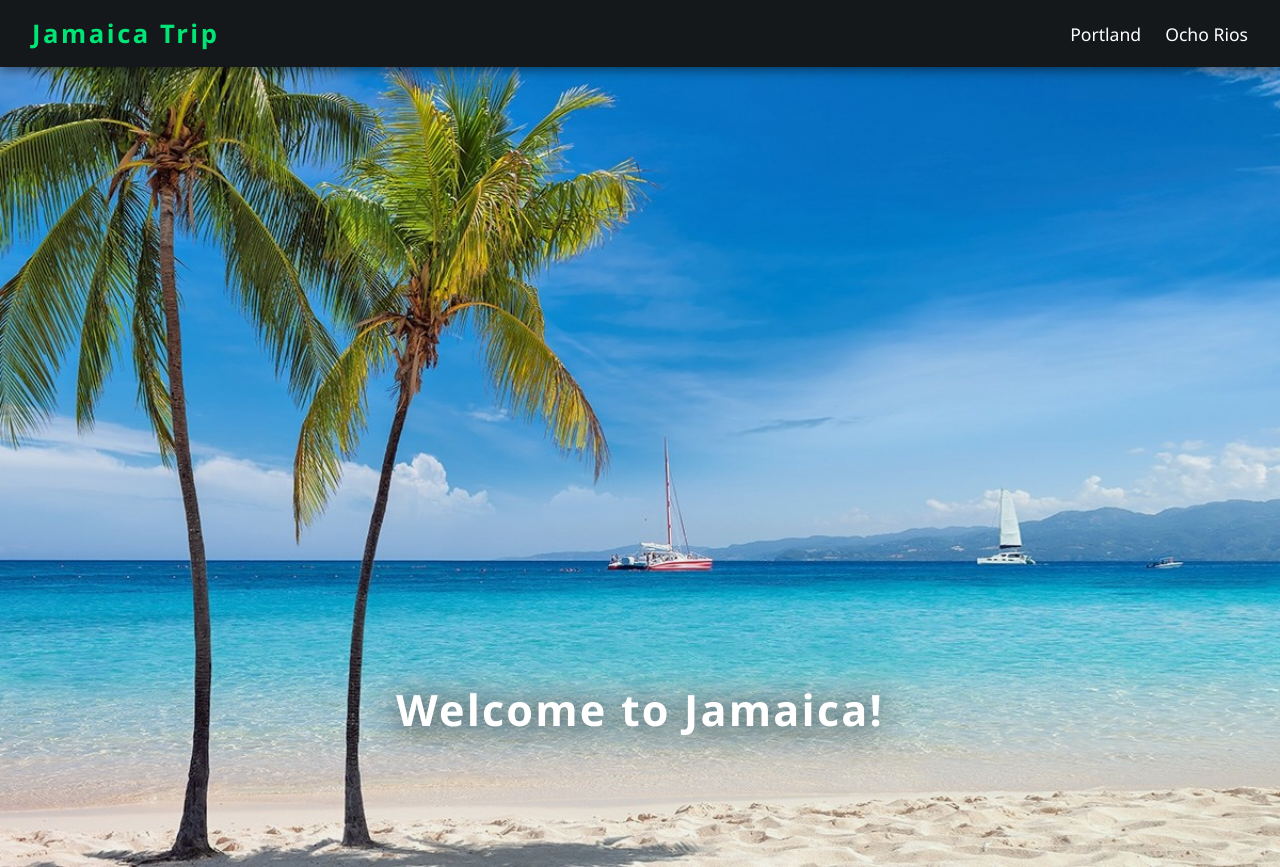
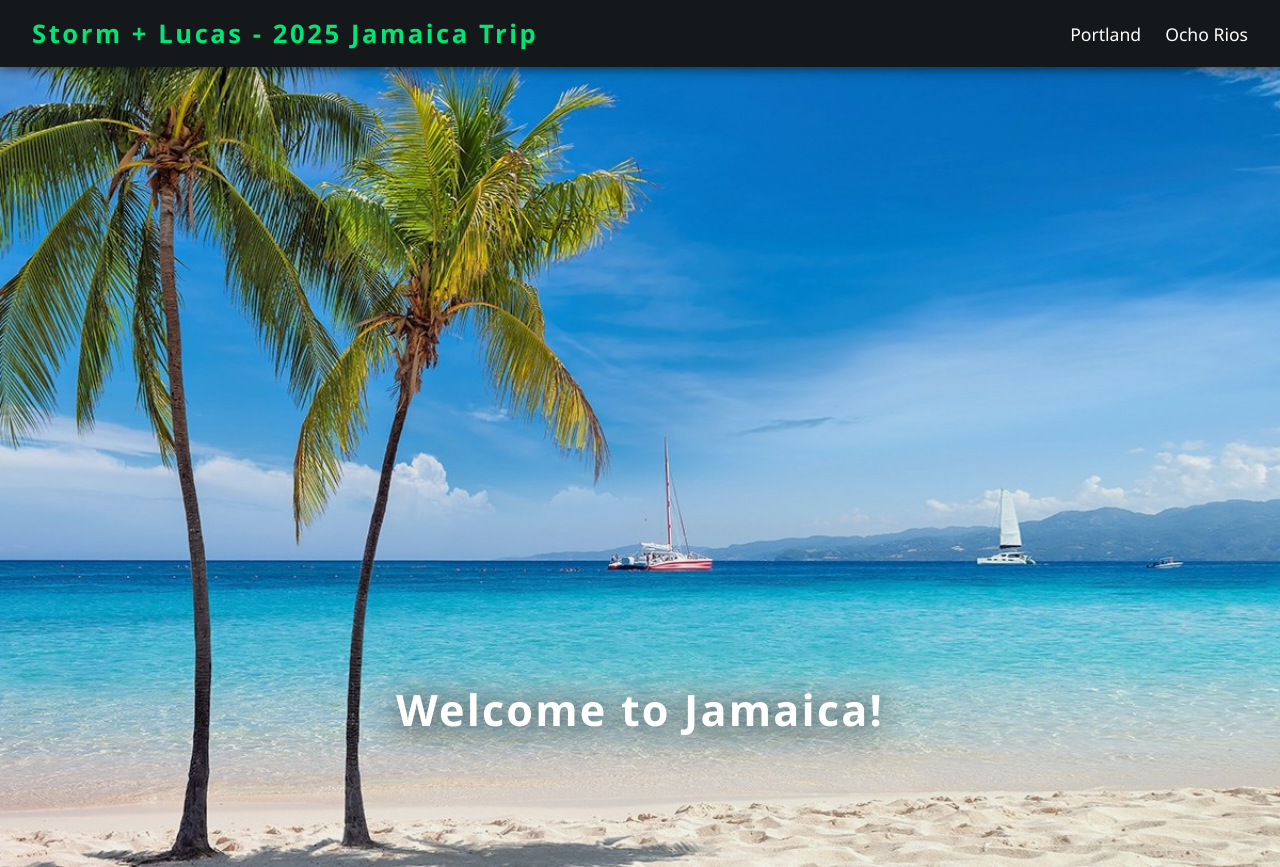
Before and after one commit to stormchin/jamaica2025, a React (Vite) app: page / in a window 1280 px wide. Built offline with nearby package versions, Linux system fonts and the light colour scheme.

Commit message:
Update landing page

```diff
--- a/src/components/Navbar.jsx
+++ b/src/components/Navbar.jsx
@@ -21,7 +21,7 @@ export default function Navbar() {
         fontSize: '1.6rem',
         textDecoration: 'none',
         letterSpacing: '0.1em'
-      }}>Jamaica Trip</Link>
+      }}>Storm + Lucas - 2025 Jamaica Trip</Link>
       <div>
         <Link to="/portland" style={{
           color: location.pathname === '/portland' ? '#00e676' : '#fff',
```
